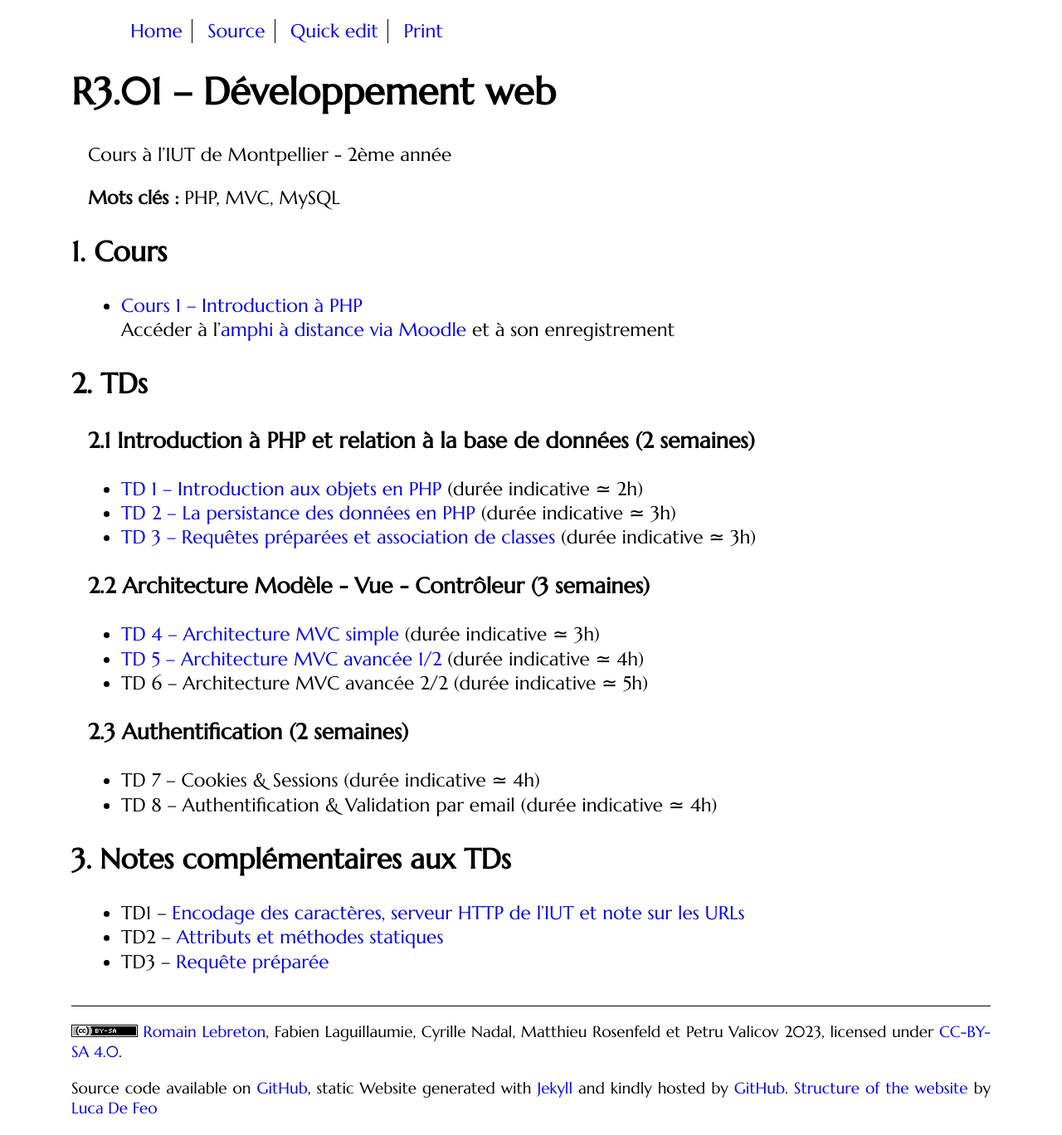
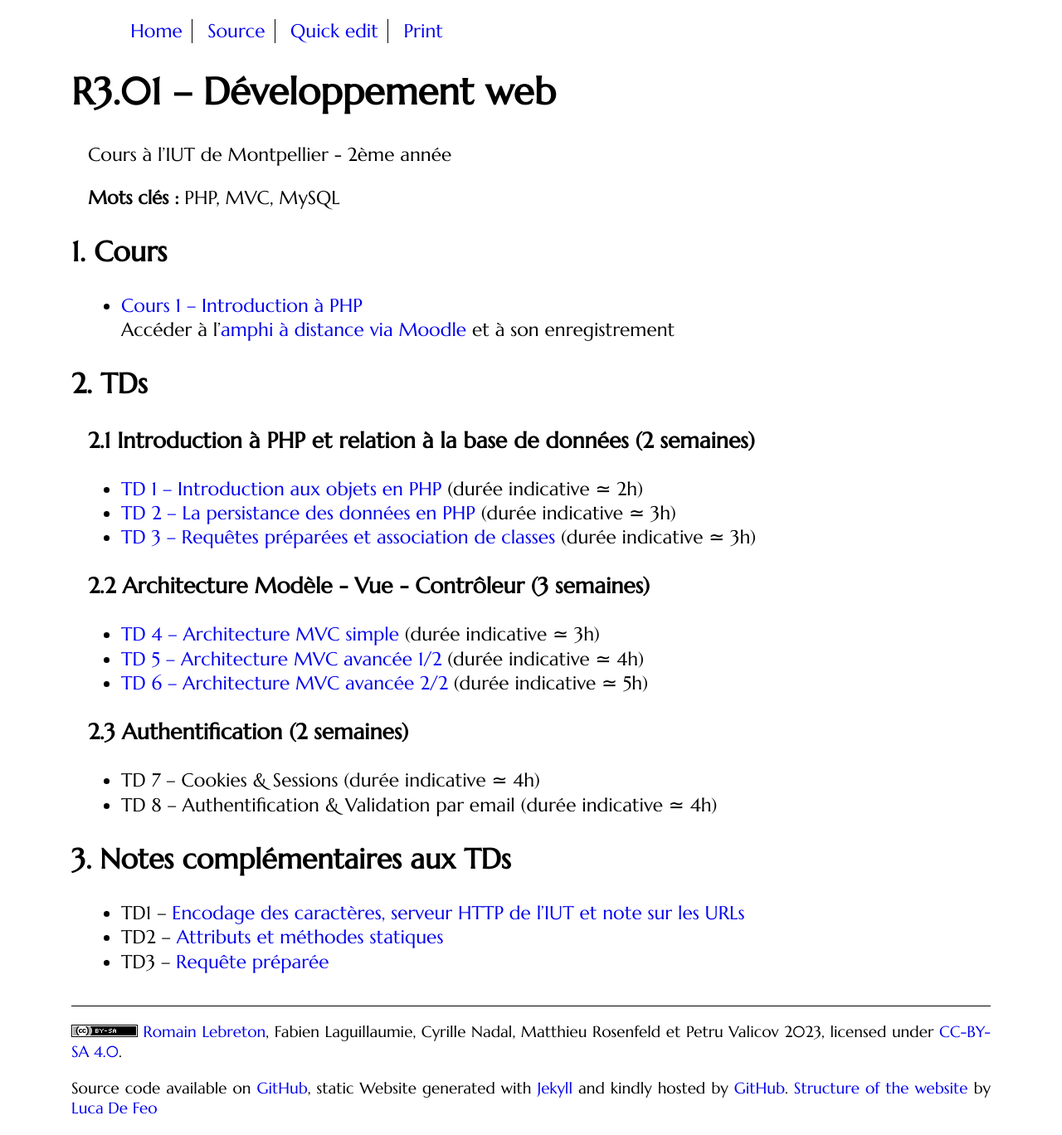
Before and after one commit to romainlebreton/R3.01-DeveloppementWeb, a Jekyll site: the page built from index.md, in a window 1280 px wide. Shown: the whole page at 83% size. Built offline with Jekyll 4.4.1, drawn with Linux system fonts in a browser that asks for light colours; some web fonts are replaced; part of the change alters nothing that is shown.

Commit message:
Link to TD6

```diff
--- a/index.md
+++ b/index.md
@@ -36,11 +36,7 @@ Cours à l'IUT de Montpellier - 2ème année
 
 * [TD 4 -- Architecture MVC simple](tutorials/tutorial4.html) (durée indicative ≃ 3h)
 * [TD 5 -- Architecture MVC avancée 1/2](tutorials/tutorial5.html) (durée indicative ≃ 4h)
-* TD 6 -- Architecture MVC avancée 2/2 (durée indicative ≃ 5h)
-
-<!--
 * [TD 6 -- Architecture MVC avancée 2/2](tutorials/tutorial6.html) (durée indicative ≃ 5h)
- -->
 
 ### Authentification (2 semaines)
 
```
